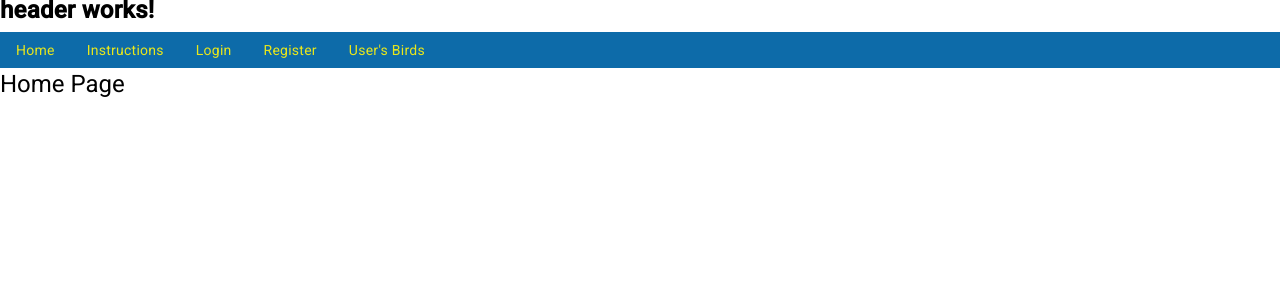
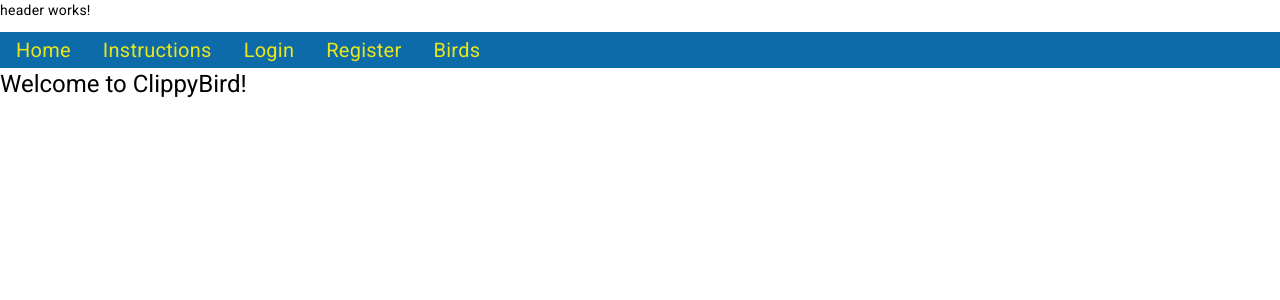
Before and after one commit to kellysun0124/ClippyBird, an Angular app in the folder FrontEnd/: page / in a window 1280 px wide. Shown: the top 300 px of the page. Built offline with nearby package versions, Linux system fonts and the light colour scheme.

Commit message:
css cleanup

```diff
--- a/FrontEnd/src/app/components/home/home.component.html
+++ b/FrontEnd/src/app/components/home/home.component.html
@@ -1 +1 @@
-<h1>Home Page</h1>
+<h1>Welcome to ClippyBird!</h1>
--- a/FrontEnd/src/app/components/instructions/instructions.component.html
+++ b/FrontEnd/src/app/components/instructions/instructions.component.html
@@ -1 +1 @@
-<p>instructions works!</p>
+<h1>Instructions</h1>
--- a/FrontEnd/src/app/components/login/login.component.html
+++ b/FrontEnd/src/app/components/login/login.component.html
@@ -1 +1 @@
-<h1>Login Page</h1>
+<h1>Login</h1>
--- a/FrontEnd/src/app/components/register/register.component.html
+++ b/FrontEnd/src/app/components/register/register.component.html
@@ -1 +1 @@
-<p>register works!</p>
+<h1>Register</h1>
--- a/FrontEnd/src/app/components/user-birds/user-birds.component.html
+++ b/FrontEnd/src/app/components/user-birds/user-birds.component.html
@@ -1 +1 @@
-<p>user-birds works!</p>
+<h1>Users' Birds</h1>
--- a/FrontEnd/src/app/layouts/header/header.component.css
+++ b/FrontEnd/src/app/layouts/header/header.component.css
@@ -1,10 +1,3 @@
-/* Styles for the <p> element */
-p {
-  font-size: 24px;
-  font-weight: bold;
-  color: rgb(0, 0, 0);
-}
-
 /* Styles for the navigation bar */
 .navbar {
   background-color: #0d6ba9; /* Dark background color */
@@ -17,14 +10,15 @@ p {
   list-style-type: none; /* Removes default list style */
 }
 
-.nav-item {
+.nav-item { /* Changes Login, Register, Home, etc. text */
   padding: 0.5rem 1rem;
   text-decoration: none;
-  color: #fff30de8; /* Changes color of Login, Register, Home, etc. text */
+  color: #fff30de8;
+  font-size: 20px;
 }
 
 .nav-item:hover {
-  background-color: #ffffff; /* Darker background color on hover */
+  background-color: #ffc89f; /* Darker background color on hover */
 }
 
 /* Additional styles for the navbar-actions */
--- a/FrontEnd/src/app/layouts/header/header.component.html
+++ b/FrontEnd/src/app/layouts/header/header.component.html
@@ -5,7 +5,7 @@
     <a class="nav-item nav-link" routerLink="/instructions">Instructions</a>
     <a class="nav-item nav-link" routerLink="/login">Login</a>
     <a class="nav-item nav-link" routerLink="/register">Register</a>
-    <a class="nav-item nav-link" routerLink="/user-birds">User's Birds</a>
+    <a class="nav-item nav-link" routerLink="/user-birds">Birds</a>
   </div>
   <div class="navbar-actions">
     <!-- Add login/logout buttons or user-related actions here -->
```
